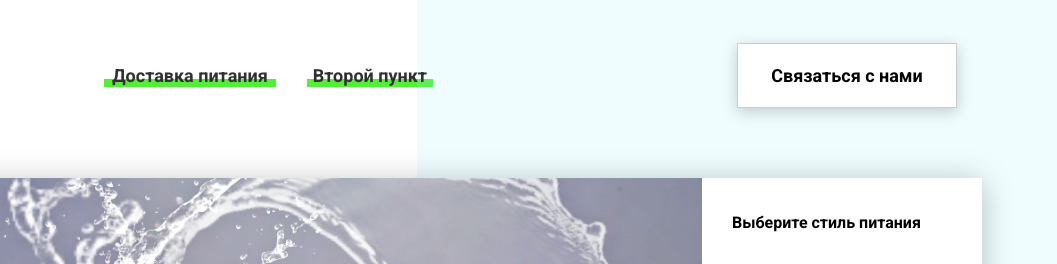
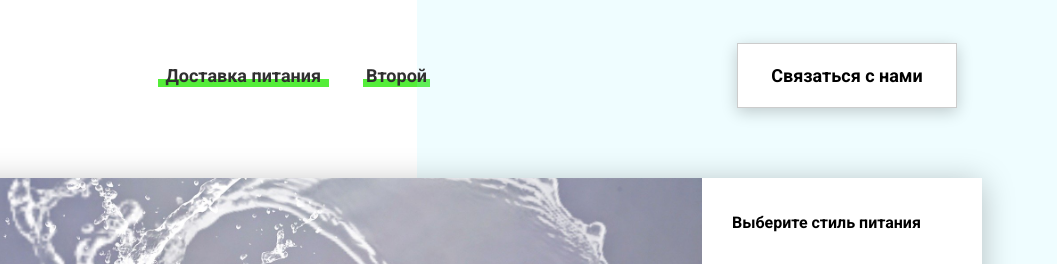
Before and after one commit to Maxshum45/project, a plain HTML site: page index.html in a window 1280 px wide. Shown: the top 264 px of the page, 223-1280 px from the left. Drawn offline with Linux system fonts and the light colour scheme.

Commit message:
force commit

```diff
--- a/index.html
+++ b/index.html
@@ -14,7 +14,7 @@
         </div>
         <nav class="header__links">
           <a href="#" class="header__link">Доставка питания</a>
-          <a href="#" class="header__link">Второй пункт</a>
+          <a href="#" class="header__link">Второй </a>
         </nav>
       </div>
       <div class="header__right-block">
```
